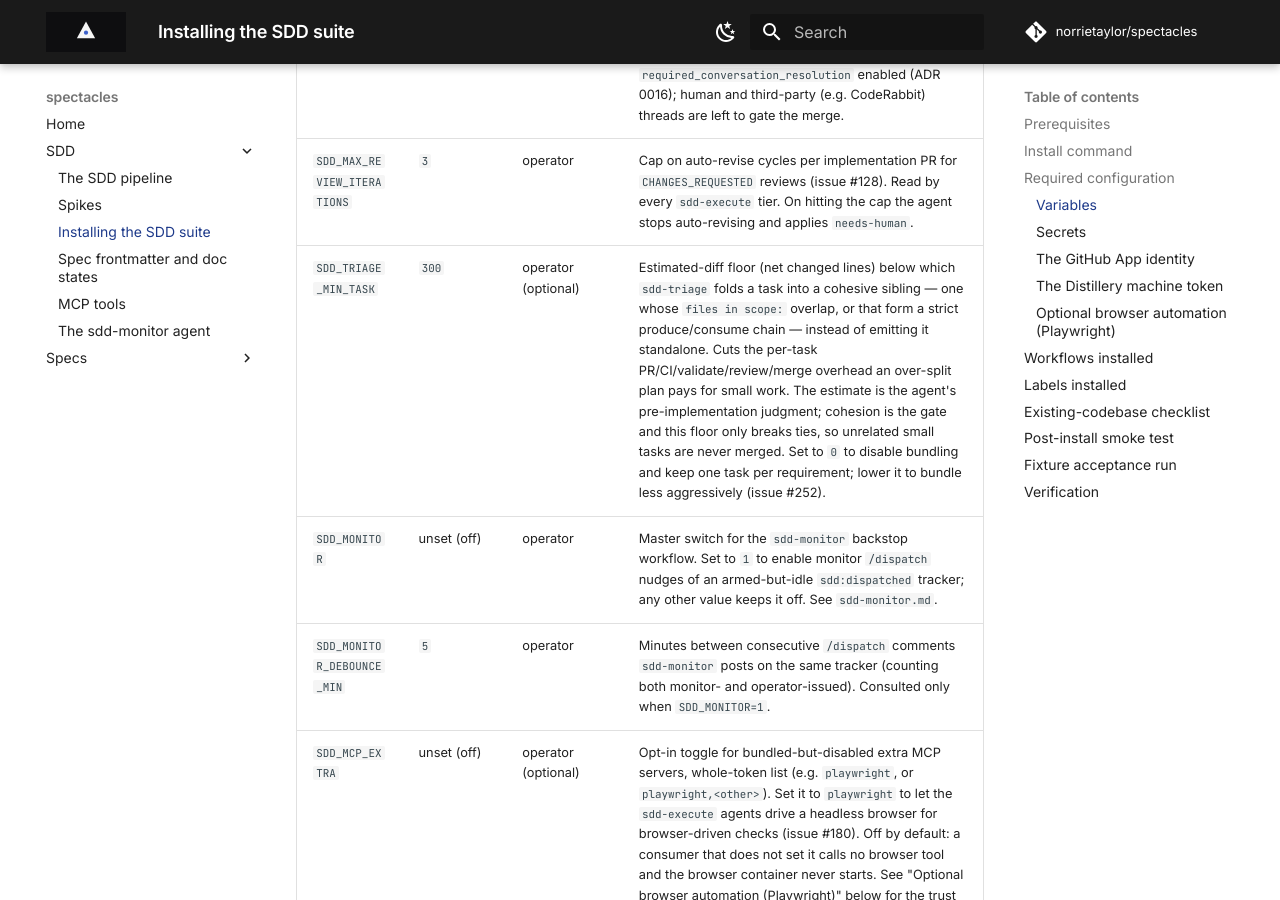
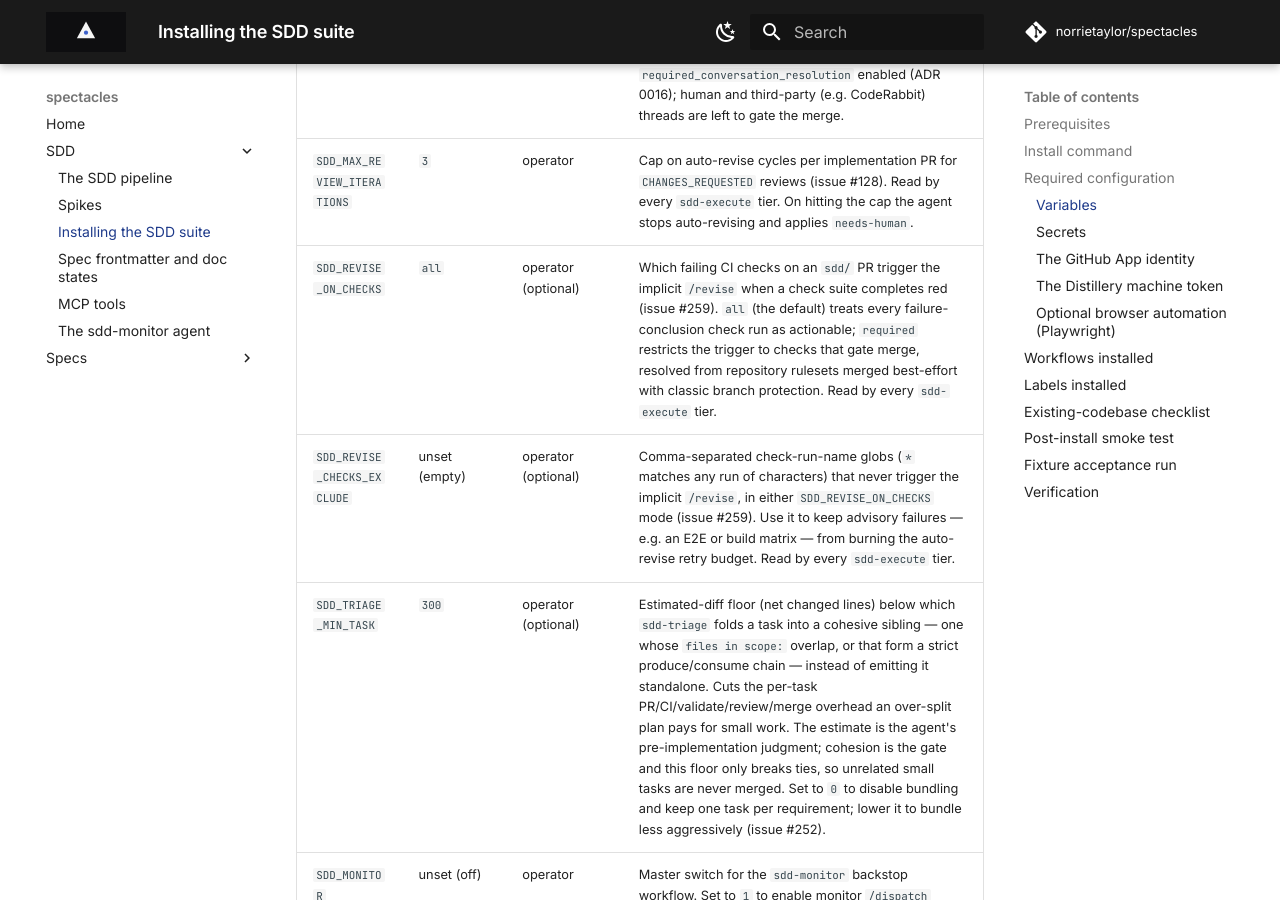
Before and after one commit to norrietaylor/spectacles, an MkDocs documentation site: the page built from docs/sdd/install.md, in a window 1280 px wide and 900 px high, scrolled down 3989 px. Built offline with MkDocs 1.6.1 and Material for MkDocs 9.7.7, drawn with Linux system fonts in a browser that asks for light colours; comment, search, counter and statistics services are not loaded.

Commit message:
fix(sdd-execute): trigger auto-revise on all failed checks, not just required
The check_suite implicit-/revise path gated on classic branch
protection's required status contexts, fetched with the default
GITHUB_TOKEN. That endpoint needs administration:read, which the
token lacks, so the lookup 403'd on most repos, the error was
swallowed as 'no required contexts', and the whole path was silently
dead — no failed check ever triggered a revise. It was also blind to
repository rulesets, and even where it worked it ignored failures on
non-required checks.

- New route input revise-on-checks ('all' | 'required', default
  'all'): in 'all' mode every failure-conclusion check run in the
  suite is actionable with no protection lookup at all; in 'required'
  mode required contexts are resolved from repository rulesets (the
  rules/branches endpoint, readable with a plain read token) merged
  best-effort with classic branch protection (classic-API errors are
  logged, not fatal).
- New route input revise-checks-exclude: comma-separated
  check-run-name globs (* wildcard); matching failed runs never count
  toward firing, in either mode.
- The three sdd-execute tier wrappers map the inputs from the
  SDD_REVISE_ON_CHECKS / SDD_REVISE_CHECKS_EXCLUDE repo variables,
  mirroring the max-review-iterations mapping.
- docs/sdd/install.md documents both variables.

The auto-revise-check marker budget (max-review-iterations), the
head-sha staleness guard, and the directive assembly (failing check
names + run URLs) are unchanged. Routing is wrapper/action-side, so
no lock recompile.

Fixes #259

Co-Authored-By: Claude Fable 5 <noreply@anthropic.com>

```diff
--- a/docs/sdd/install.md
+++ b/docs/sdd/install.md
@@ -142,6 +142,8 @@ toggles with the defaults shown.
 | `SDD_DISPATCH_MAX_PARALLEL` | `5` | operator | The matrix parallelism cap for `sdd-dispatch`'s fan-out to `sdd-execute` runs. Any positive integer. A ready set larger than the cap queues at the matrix level and starts more cells as earlier ones finish. Set this lower on a repo with strict billing limits, or higher on a repo whose CI capacity allows it. |
 | `SDD_AUTO_MERGE` | unset (off) | operator | Toggles the `auto-merge` job in each `sdd-execute` tier. Set to `1` or `true` to enable GitHub squash + delete-branch auto-merge on the PR the cascade just opened, so a green PR merges with no human in the loop (issue #127). When off, the agent opens the PR and leaves merge to a human. Leave off on a repo without branch protection. When on, the `sdd-review` wrapper also resolves the App bot's own advisory review threads so they do not deadlock auto-merge on a base branch with `required_conversation_resolution` enabled (ADR 0016); human and third-party (e.g. CodeRabbit) threads are left to gate the merge. |
 | `SDD_MAX_REVIEW_ITERATIONS` | `3` | operator | Cap on auto-revise cycles per implementation PR for `CHANGES_REQUESTED` reviews (issue #128). Read by every `sdd-execute` tier. On hitting the cap the agent stops auto-revising and applies `needs-human`. |
+| `SDD_REVISE_ON_CHECKS` | `all` | operator (optional) | Which failing CI checks on an `sdd/` PR trigger the implicit `/revise` when a check suite completes red (issue #259). `all` (the default) treats every failure-conclusion check run as actionable; `required` restricts the trigger to checks that gate merge, resolved from repository rulesets merged best-effort with classic branch protection. Read by every `sdd-execute` tier. |
+| `SDD_REVISE_CHECKS_EXCLUDE` | unset (empty) | operator (optional) | Comma-separated check-run-name globs (`*` matches any run of characters) that never trigger the implicit `/revise`, in either `SDD_REVISE_ON_CHECKS` mode (issue #259). Use it to keep advisory failures — e.g. an E2E or build matrix — from burning the auto-revise retry budget. Read by every `sdd-execute` tier. |
 | `SDD_TRIAGE_MIN_TASK` | `300` | operator (optional) | Estimated-diff floor (net changed lines) below which `sdd-triage` folds a task into a cohesive sibling — one whose `files in scope:` overlap, or that form a strict produce/consume chain — instead of emitting it standalone. Cuts the per-task PR/CI/validate/review/merge overhead an over-split plan pays for small work. The estimate is the agent's pre-implementation judgment; cohesion is the gate and this floor only breaks ties, so unrelated small tasks are never merged. Set to `0` to disable bundling and keep one task per requirement; lower it to bundle less aggressively (issue #252). |
 | `SDD_MONITOR` | unset (off) | operator | Master switch for the `sdd-monitor` backstop workflow. Set to `1` to enable monitor `/dispatch` nudges of an armed-but-idle `sdd:dispatched` tracker; any other value keeps it off. See `sdd-monitor.md`. |
 | `SDD_MONITOR_DEBOUNCE_MIN` | `5` | operator | Minutes between consecutive `/dispatch` comments `sdd-monitor` posts on the same tracker (counting both monitor- and operator-issued). Consulted only when `SDD_MONITOR=1`. |
```
Also changed, not shown: 4 other files.
